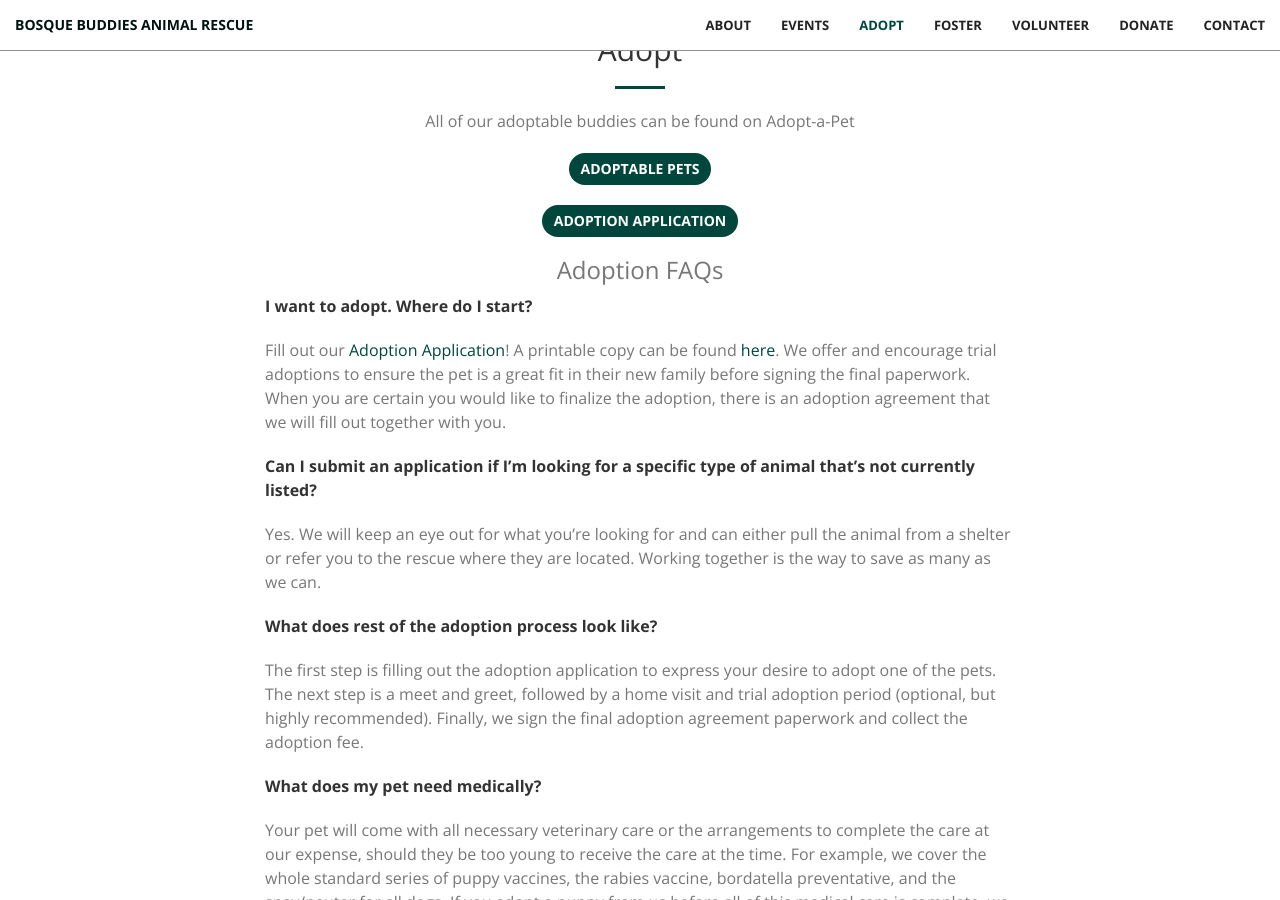
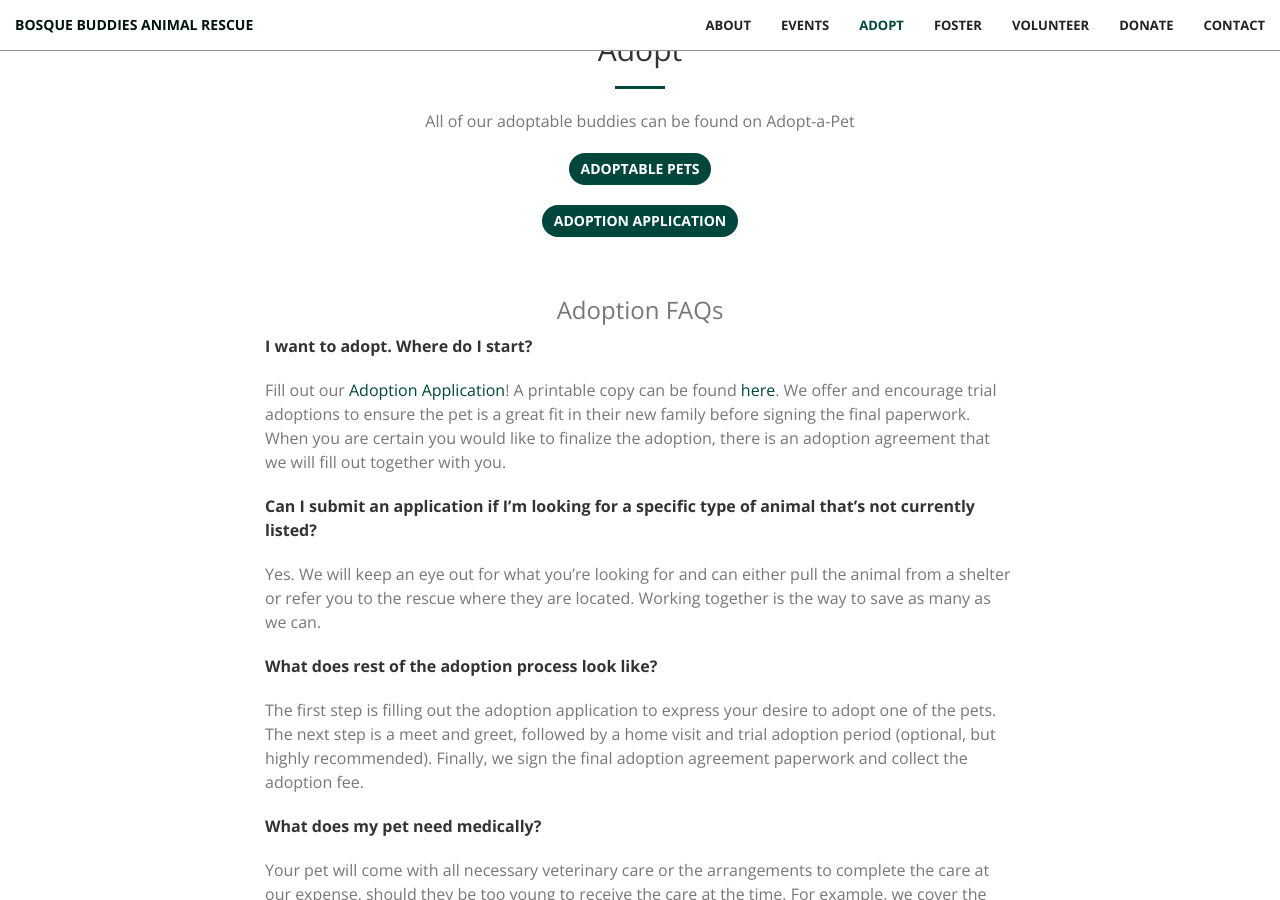
Before and after one commit to bbanimalrescue/bbanimalrescue.github.io, a Jekyll site: the page built from index.html, in a window 1280 px wide and 900 px high, scrolled down 2232 px. Built offline with Jekyll 4.4.1, drawn with Linux system fonts in a browser that asks for light colours.

Commit message:
Better spacing adoption page

```diff
--- a/_includes/adopt.html
+++ b/_includes/adopt.html
@@ -10,8 +10,8 @@
             </div>
         </div>
         <div class="row">
-            <div class="col-lg-8 col-lg-offset-2 mt-4">
-                <h3 class="section-heading text-center text-muted">Adoption FAQs</h2>
+            <div class="col-lg-8 col-lg-offset-2">
+                <h3 class="section-heading text-center text-muted" style="margin-top: 40px;">Adoption FAQs</h2>
                 <p style="font-weight: bold;">I want to adopt. Where do I start?</p>
                 <p class="text-muted">Fill out our <a href="https://docs.google.com/forms/d/e/1FAIpQLSfp7Vo-kmVAjhwU5DoB7XEEHFd_yw1Mg6Rz-8kG4OtxolPiTw/viewform" target="_blank" rel="noopener noreferrer">Adoption Application</a>! A printable copy can be found <a href="">here</a>. We offer and encourage trial adoptions to ensure the pet is a great fit in their new family before signing the final paperwork. When you are certain you would like to finalize the adoption, there is an adoption agreement that we will fill out together with you.</p>
                 <p style="font-weight: bold;">Can I submit an application if I’m looking for a specific type of animal that’s not currently listed?</p>
```
